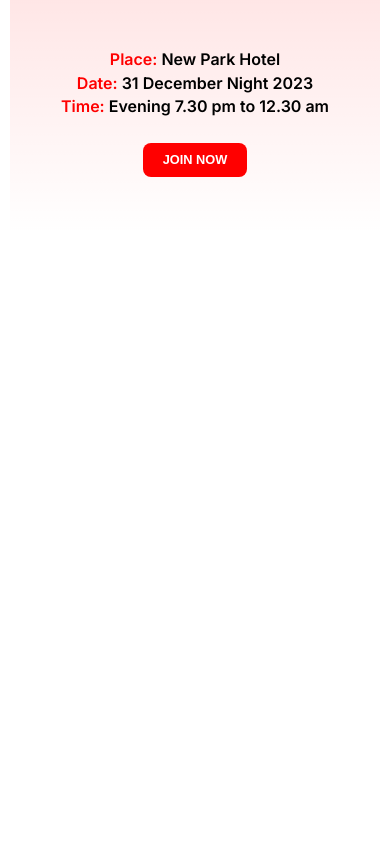
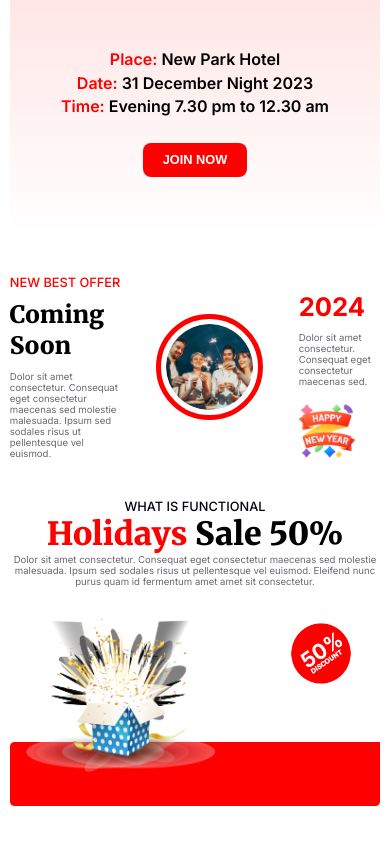
Before and after one commit to rumon3-1416/New_Year_Offer, a plain HTML site: page index.html in a window 390 px wide. Shown: the part 943-1787 px from the top of the page. Before the commit the page ends 1218 px from the top, so only its background shows below. Drawn offline with Linux system fonts and the light colour scheme.

Commit message:
Designed to Holidays section

```diff
--- a/css/style.css
+++ b/css/style.css
@@ -3,6 +3,7 @@
 :root {
   --merriweather-f: 'Merriweather', serif;
   --inter-f: 'Inter', sans-serif;
+  --gray-text: rgba(7, 2, 17, 0.6);
 }
 
 * {
@@ -33,6 +34,12 @@
 }
 .section-bg img {
   width: 100%;
+}
+.gray-text {
+  color: var(--gray-text);
+  font-family: var(--inter-f);
+  font-size: 1.1rem;
+  font-weight: 400;
 }
 .merriweather-font {
   font-family: 'Merriweather', serif;
@@ -206,8 +213,112 @@
   transform: scale(1.1);
 }
 
+/* Coming Soon */
+.coming-soon-sec {
+  display: flex;
+}
+.cs-div-1 {
+  width: 30%;
+  display: flex;
+  flex-direction: column;
+  justify-content: center;
+}
+.cs-div-1 h3 {
+  color: red;
+  font-size: 1.4rem;
+  font-weight: 500;
+  margin-bottom: 1rem;
+}
+.cs-div-1 h1 {
+  font-size: 2.8rem;
+  font-weight: 900;
+  margin-bottom: 1rem;
+}
+.cs-div-2 {
+  width: 48%;
+  display: flex;
+  justify-content: center;
+  align-items: center;
+}
+.cs-div-2 img {
+  width: 60%;
+  padding: 1.6rem;
+  border: 0.8rem solid red;
+  border-radius: 50%;
+}
+.cs-div-3 {
+  width: 22%;
+  display: flex;
+  flex-direction: column;
+  justify-content: flex-end;
+}
+.cs-div-3 h1 {
+  color: red;
+  font-size: 2.8rem;
+  font-weight: 700;
+}
+.cs-div-3 p {
+  margin-top: 1rem;
+}
+.cs-div-3 img {
+  width: 6.8rem;
+  margin-top: 2rem;
+}
+
+/* Holidays Section */
+.holidays-sec {
+  text-align: center;
+}
+.holidays-sec h6 {
+  color: rgb(7, 2, 17);
+  font-size: 1.4rem;
+  font-weight: 500;
+}
+.holidays-sec h1 span {
+  color: red;
+}
+.holidays-sec h1 {
+  font-size: 4rem;
+  font-weight: 900;
+}
+.holi-img-container {
+  width: 100%;
+  display: flex;
+  position: relative;
+}
+.holi-div-1 {
+  width: 60%;
+  padding-bottom: 1.6rem;
+}
+.holi-img-1 {
+  width: 85%;
+  margin-top: 4rem;
+  z-index: 1;
+}
+.holi-div-2 {
+  width: 40%;
+}
+.holi-img-2 {
+  width: 60%;
+  margin-top: 15%;
+  margin-left: 20%;
+}
+.holi-img-0 {
+  width: 100%;
+  position: absolute;
+  right: 0;
+  left: 0;
+  bottom: 0;
+  z-index: -1;
+}
+
 /* Media */
 @media screen and (max-width: 992px) {
+  /* Common Styles */
+  .gray-text {
+    font-size: 0.9rem;
+  }
+
   /* Banner */
   .banner-sub-heading {
     font-size: 22px;
@@ -262,8 +373,48 @@
     font-size: 1rem;
     margin-top: 2.2rem;
   }
+
+  /* Coming Soon */
+  .cs-div-1 h3 {
+    font-size: 1.1rem;
+    margin-bottom: 0.8rem;
+  }
+  .cs-div-1 h1 {
+    font-size: 2rem;
+    margin-bottom: 0.8rem;
+  }
+  .cs-div-2 img {
+    padding: 1.1rem;
+    border: 0.6rem solid red;
+  }
+  .cs-div-3 h1 {
+    font-size: 2rem;
+  }
+  .cs-div-3 p {
+    margin-top: 0.8rem;
+  }
+  .cs-div-3 img {
+    width: 5rem;
+    margin-top: 1.5rem;
+  }
+
+  /* Holidays Section */
+  .holidays-sec h6 {
+    font-size: 1.2rem;
+  }
+  .holidays-sec h1 {
+    font-size: 3rem;
+  }
+  .holi-img-1 {
+    margin-top: 3rem;
+  }
 }
 @media screen and (max-width: 768px) {
+  /* Common Styles */
+  .gray-text {
+    font-size: 0.7rem;
+  }
+
   /* Banner */
   .banner-sub-heading {
     font-size: 19px;
@@ -316,8 +467,48 @@
     font-size: 0.9rem;
     margin-top: 2rem;
   }
+
+  /* Coming Soon */
+  .cs-div-1 h3 {
+    font-size: 1rem;
+    margin-bottom: 0.7rem;
+  }
+  .cs-div-1 h1 {
+    font-size: 1.6rem;
+    margin-bottom: 0.7rem;
+  }
+  .cs-div-2 img {
+    padding: 5px;
+    border: 5px solid red;
+  }
+  .cs-div-3 h1 {
+    font-size: 1.8rem;
+  }
+  .cs-div-3 p {
+    margin-top: 0.7rem;
+  }
+  .cs-div-3 img {
+    width: 4.5rem;
+    margin-top: 1.2rem;
+  }
+
+  /* Holidays Section */
+  .holidays-sec h6 {
+    font-size: 1rem;
+  }
+  .holidays-sec h1 {
+    font-size: 2.5rem;
+  }
+  .holi-img-1 {
+    margin-top: 2.5rem;
+  }
 }
 @media screen and (max-width: 640px) {
+  /* Common Styles */
+  .gray-text {
+    font-size: 0.6rem;
+  }
+
   /* Banner */
   .banner-sub-heading {
     font-size: 12px;
@@ -364,6 +555,37 @@
     padding: 0.6rem 1.2rem;
     font-size: 0.8rem;
     margin-top: 1.6rem;
+  }
+
+  /* Coming Soon */
+  .cs-div-1 h3 {
+    font-size: 0.8rem;
+    margin-bottom: 0.6rem;
+  }
+  .cs-div-1 h1 {
+    font-size: 1.5rem;
+    margin-bottom: 0.6rem;
+  }
+  .cs-div-3 h1 {
+    font-size: 1.6rem;
+  }
+  .cs-div-3 p {
+    margin-top: 0.6rem;
+  }
+  .cs-div-3 img {
+    width: 3.5rem;
+    margin-top: 1rem;
+  }
+
+  /* Holidays Section */
+  .holidays-sec h6 {
+    font-size: 0.8rem;
+  }
+  .holidays-sec h1 {
+    font-size: 2rem;
+  }
+  .holi-img-1 {
+    margin-top: 2rem;
   }
 }
 @media screen and (max-width: 360px) {
@@ -418,4 +640,48 @@
     font-size: 0.6rem;
     padding: 0.4rem 0.8rem;
   }
+
+  /* Coming Soon */
+  .cs-div-1 {
+    text-align: center;
+  }
+  .cs-div-1 h3 {
+    margin-bottom: 0.5rem;
+  }
+  .cs-div-1 h1 {
+    font-size: 1.2rem;
+    margin-bottom: 0.5rem;
+  }
+  .cs-div-1 p {
+    text-align: justify;
+  }
+  .cs-div-2 img {
+    padding: 2px;
+    border: 2px solid red;
+  }
+  .cs-div-3 {
+    text-align: center;
+  }
+  .cs-div-3 h1 {
+    font-size: 1.2rem;
+  }
+  .cs-div-3 p {
+    text-align: justify;
+    margin-top: 0.5rem;
+  }
+  .cs-div-3 img {
+    width: 3rem;
+    margin-top: 0.8rem;
+  }
+
+  /* Holidays Section */
+  .holidays-sec h6 {
+    font-size: 0.7rem;
+  }
+  .holidays-sec h1 {
+    font-size: 1.5rem;
+  }
+  .holi-img-1 {
+    margin-top: 1rem;
+  }
 }
--- a/index.html
+++ b/index.html
@@ -39,7 +39,8 @@
             <div class="welcome-content">
               <div class="welcome-desc">
                 <h1>Welcome to<br><span>midnight party</span></h1>
-                <p>Dolor sit amet consectetur. Consequat eget consectetur maecenas sed molestie malesuada. Ipsum sed
+                <p>Dolor sit amet consectetur. Consequat eget consectetur maecenas sed molestie
+                  malesuada. Ipsum sed
                   sodales risus ut
                   pellentesque vel euismod.</p>
                 <button>Join Now</button>
@@ -56,6 +57,38 @@
         <p><span>Time:</span> Evening 7.30 pm to 12.30 am</p>
         <button>JOIN NOW</button>
       </section>
+
+      <section class="coming-soon-sec common-width">
+        <div class="cs-div-1">
+          <h3 class="inter-font">NEW BEST OFFER</h3>
+          <h1 class="merriweather-font">Coming Soon</h1>
+          <p class="gray-text">Dolor sit amet consectetur. Consequat eget consectetur maecenas sed molestie
+            malesuada.
+            Ipsum sed sodales
+            risus ut pellentesque vel euismod.</p>
+        </div>
+        <div class="cs-div-2"><img src="./assets/images/Ellipse 1.png" alt="img"></div>
+        <div class="cs-div-3">
+          <h1 class="inter-font">2024</h1>
+          <p class="gray-text">Dolor sit amet consectetur. Consequat eget consectetur maecenas sed.</p>
+          <img src="./assets/images/Group 96.png" alt="">
+        </div>
+      </section>
+
+      <section class="holidays-sec common-width">
+        <h6 class="inter-font">WHAT IS FUNCTIONAL</h6>
+        <h1 class="merriweather-font"><span>Holidays</span> Sale 50%</h1>
+        <p class="gray-text">Dolor sit amet consectetur. Consequat eget consectetur maecenas sed
+          molestie malesuada. Ipsum sed sodales risus ut pellentesque vel euismod. Eleifend nunc purus quam id fermentum
+          amet amet
+          sit consectetur.</p>
+
+        <div class="holi-img-container">
+          <div class="holi-div-1"><img class="holi-img-1" src="./assets/images/Group 75.png" alt="img"></div>
+          <div class="holi-div-2"><img class="holi-img-2" src="./assets/images/Group 44.png" alt="img"></div>
+          <img class="holi-img-0" src="./assets/images/Rectangle 2.png" alt="img">
+        </div>
+      </section>
     </main>
     <footer></footer>
   </div>
```
